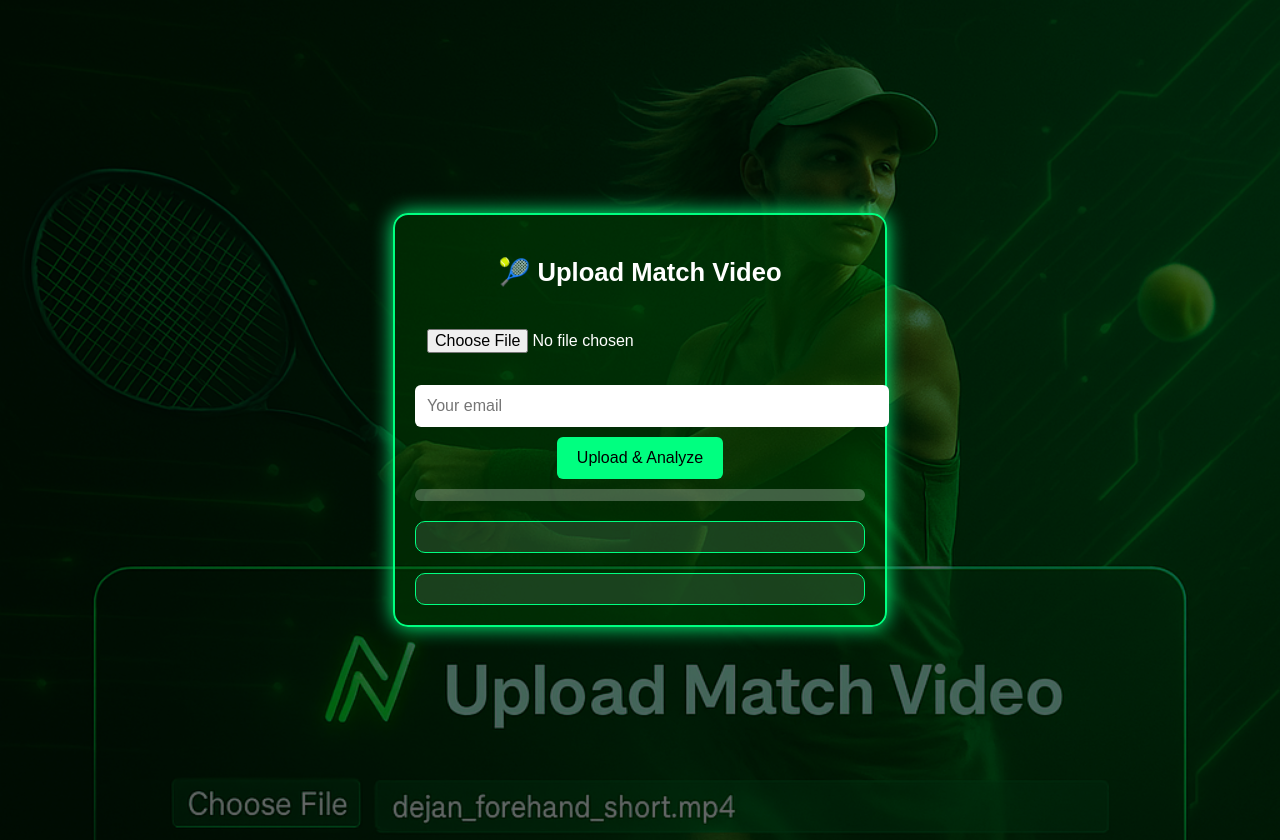
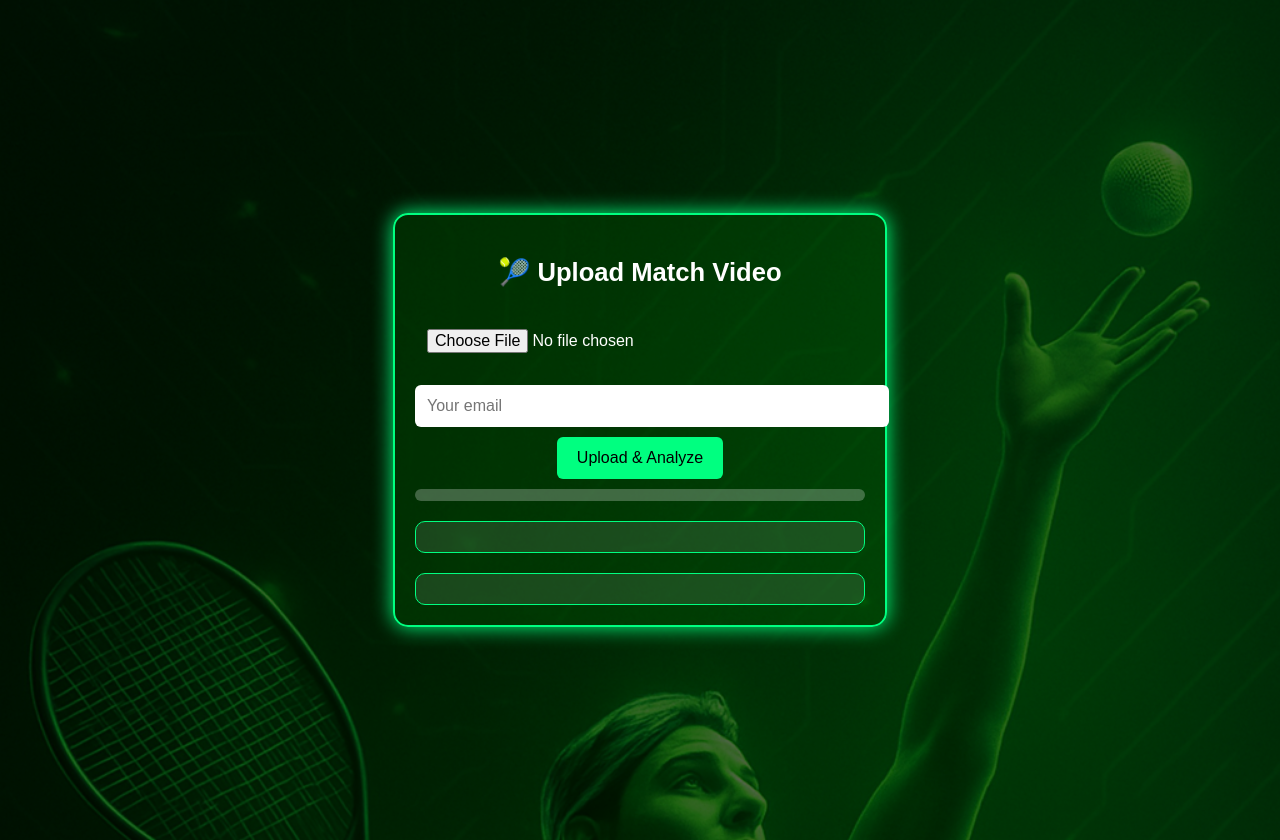
Before and after one commit to NxtPoint/webhook-server, a Flask app: page / in a window 1280 px wide. Run offline with Flask 3, Linux system fonts and the light colour scheme.

Commit message:
Fix: use clean background image without UI box

```diff
--- a/templates/upload.html
+++ b/templates/upload.html
@@ -7,7 +7,7 @@
     body {
       margin: 0;
       font-family: Arial, sans-serif;
-      background: url('/static/background-male-serve.jpg.png') no-repeat center center fixed;
+      background: url('/static/background-clean-male-serve.jpg') no-repeat center center fixed;
       background-size: cover;
       color: #ffffff;
     }
```
Also changed, not shown: static/background-clean-male-serve.jpg (added), static/background-male-serve.jpg.png (deleted).
